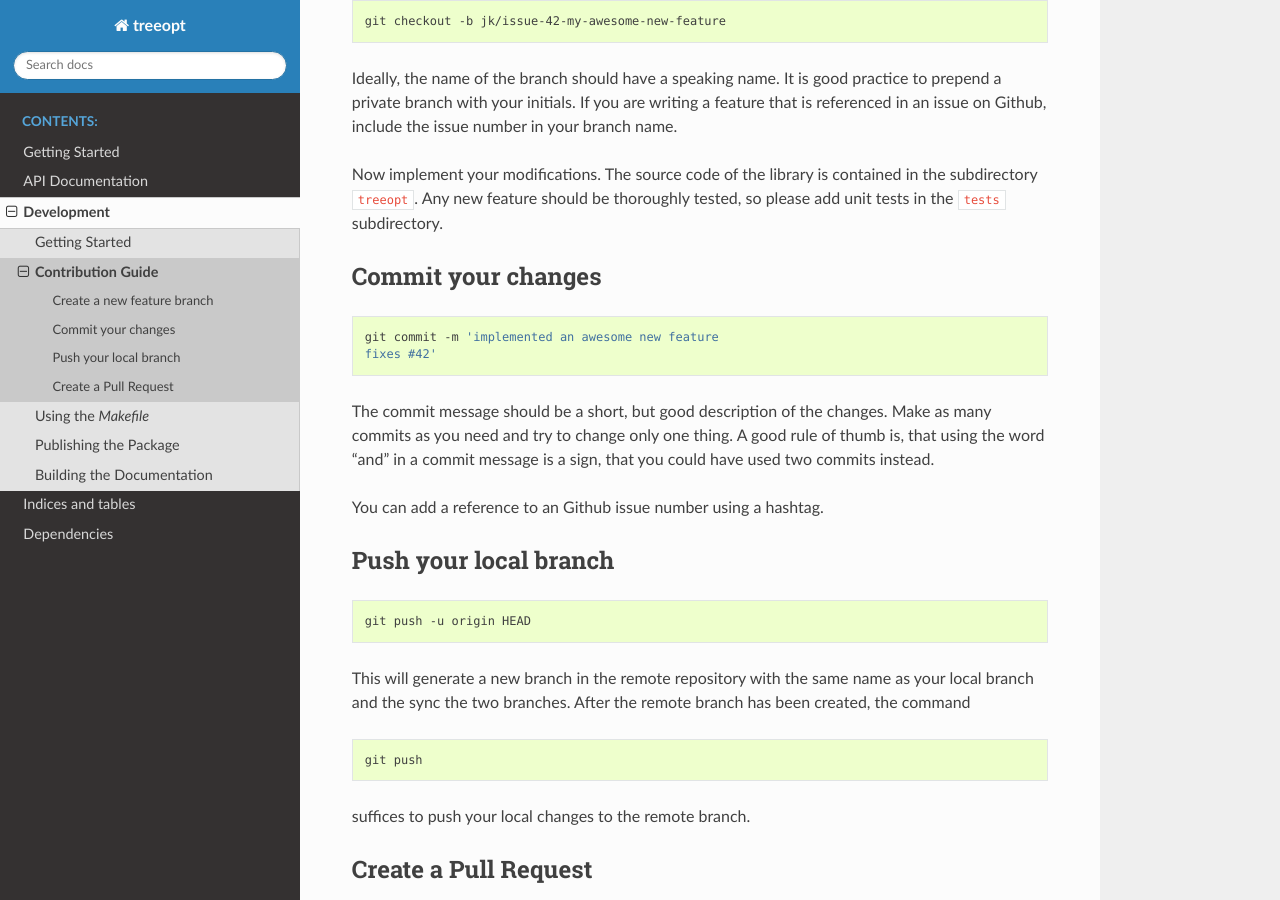
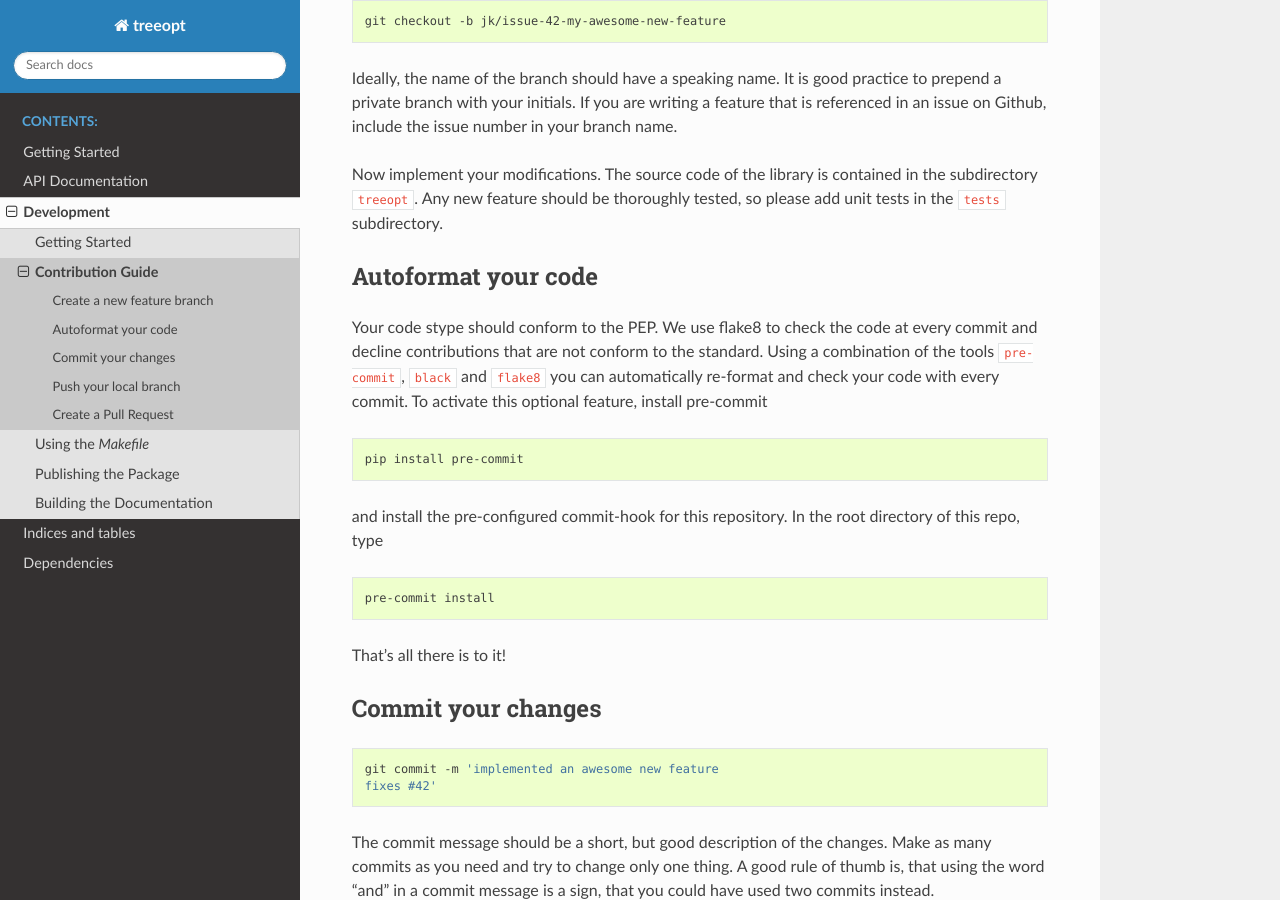
Before and after one commit to hbrs-cse/treeopt, a Sphinx documentation site: the page built from docs/source/development/contributing.rst, in a window 1280 px wide and 900 px high, scrolled down 419 px. Built offline with Sphinx 7.4.7 and the Read the Docs theme 2.0.0, drawn with Linux system fonts in a browser that asks for light colours.

Commit message:
document use of pre-commit

```diff
--- a/docs/source/development/contributing.rst
+++ b/docs/source/development/contributing.rst
@@ -31,6 +31,26 @@ If you are writing a feature that is referenced in an issue on Github, include t
 Now implement your modifications.
 The source code of the library is contained in the subdirectory ``treeopt``.
 Any new feature should be thoroughly tested, so please add unit tests in the ``tests`` subdirectory.
+
+Autoformat your code
+--------------------
+
+Your code stype should conform to the PEP. We use flake8 to check the code at every commit and decline
+contributions that are not conform to the standard. Using a combination of the tools ``pre-commit``,
+``black`` and ``flake8`` you can automatically re-format and check your code with every commit. To
+activate this optional feature, install pre-commit
+
+.. code-block:: bash
+
+   pip install pre-commit
+
+and install the pre-configured commit-hook for this repository. In the root directory of this repo, type
+
+.. code-block:: bash
+
+   pre-commit install
+
+That's all there is to it!
 
 Commit your changes
 -------------------
```
